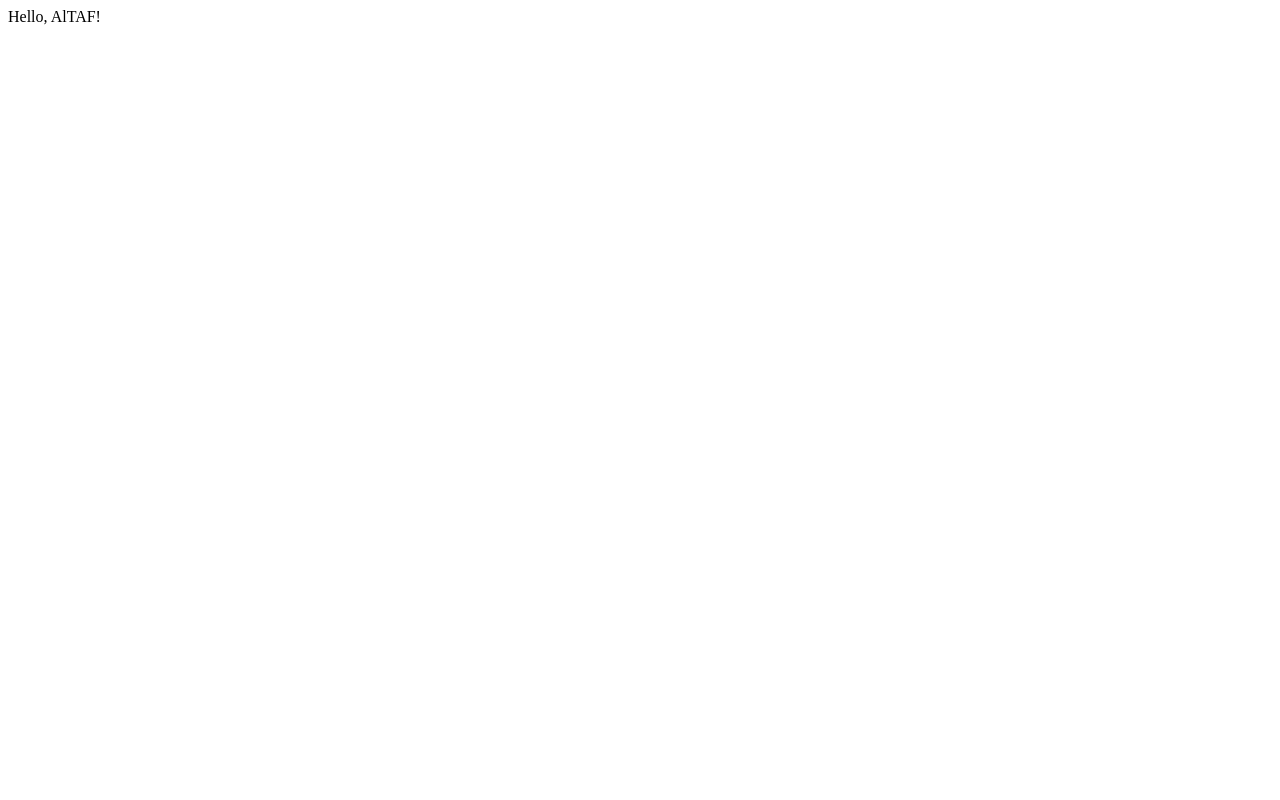
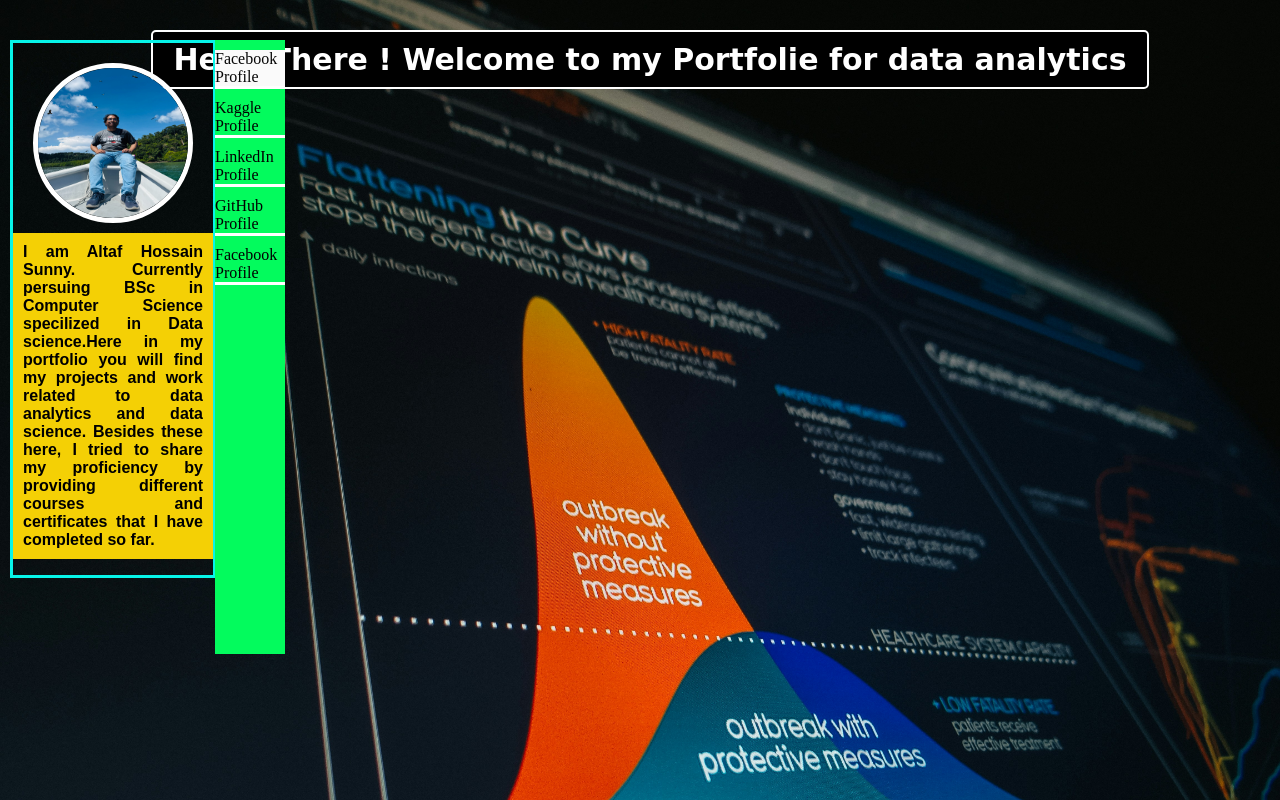
Before and after one commit to altafhossainsunny/Learning-Flask-, a Flask app: page / in a window 1280 px wide. Before the commit the page is almost empty. Run offline with Flask 3, Linux system fonts and the light colour scheme.

Commit message:
developing fromend of the home page of the software

```diff
--- a/Templates/home.html
+++ b/Templates/home.html
@@ -1,10 +1,31 @@
 <!DOCTYPE html>
 <html>
   <head>
-    <title> ALtaf Career</title>
-
+    <link rel="stylesheet" href="{{ url_for('static', filename='home.css') }}">
+</head>
+    <title>Career of Altaf hossin </title>
   </head>
     <body>
-    </bondy>
-
+      <div class="header-box">
+      <h1> Hello There ! Welcome to my Portfolie for data analytics </h1>
+      </div>
+      <div class="info">
+        <img class=profile_pic src="{{ url_for('static', filename='profile.jpg') }}" class="profile_pic" alt="Profile Picture">
+        <p class="description">I am Altaf Hossain Sunny.
+          Currently persuing BSc in Computer Science specilized in Data science.Here in my portfolio
+          you will find my projects and work related to data analytics and data science. Besides these here,
+          I tried to share my proficiency by providing
+          different courses and certificates that I have completed so far.
+        </p>
+      </div>
+      <div class="links">
+        <ul>
+          <li><a class="active" href="https://www.coursera.org/user/altafhsn" target="_blank">Facebook Profile</a></li>
+          <li><a href="https://www.kaggle.com/altafhsn" target="_blank">Kaggle Profile</a></li>
+          <li><a href="https://www.linkedin.com/in/altaf-hossain-sunny-9b0b25210/" target="_blank">LinkedIn Profile</a></li>
+          <li><a href="https://github.com/altafhsn" target="_blank">GitHub Profile</a></li>
+          <li><a href="https://www.coursera.org/user/altafhsn" target="_blank">Facebook Profile</a></li>
+        </ul>
+      </div>
+    </body>
 </html>
--- a/app.py
+++ b/app.py
@@ -1,7 +1,7 @@
-from flask import Flask
+from flask import Flask, render_template
 app = Flask(__name__)
 @app.route("/")
 def hello():
-  return "Hello, AlTAF!"
+  return render_template("home.html")
 if __name__ == "__main__":
   app.run('0.0.0.0',debug=True)
--- /dev/null
+++ b/static/home.css
@@ -0,0 +1,92 @@
+body{
+  background-image:url(background.jpg);
+  background-size: cover;
+  background-repeat: no-repeat;
+  background-attachment: fixed;
+}
+.header-box {
+  display: flex;
+  justify-content: center;
+  margin-top: 10px;
+  margin-left: 20px;
+}
+
+h1 {
+  color: white;
+  font-family: 'Qwitcher Grypen', cursive;
+  font-size: 30px;
+  background-color: black;
+  border: double 2px white;
+  border-radius: 5px;
+  padding: 10px 20px;
+  text-align: center;
+}
+.info{
+  position:fixed;
+  display: block;
+  left:0px;
+  top:0px;
+  width: 200px;
+  border-style: solid;
+  border-color: rgb(7, 245, 233);
+  margin-top: 40px;
+  margin-left: 10px;
+  max-height: calc(100vh - 40px);
+  overflow-y: auto;
+  direction: ltr;
+}
+.profile_pic {
+  width: 150px;
+  height: 150px;
+  border-radius: 50%;
+  margin: 20px auto 0 auto; /* centers horizontally */
+  border: 5px solid white;
+  display: block; /* ensures it stacks above the paragraph */
+}
+
+.description {
+  display: block;
+  color: black;
+  font-family: "Arial", sans-serif;
+  background-color: rgb(244, 208, 5);
+  font-weight: bold;
+  margin-top: 10px;
+  padding: 10px;
+  text-align: justify;
+}
+
+ul {
+  list-style-type: none;
+  /* margin-left:205px ; <-- REMOVE this */
+  margin-top: 0px; /* Keep this, but we'll use 'top' for positioning */
+  width: 70px;
+  background-color: #03fb5d;
+  position: fixed;
+  overflow: auto;
+  /* ADD these for fixed positioning */
+  top: 40px;
+  left: 215px;
+  margin: 0; /* Ensures all default margins are gone */
+  height: 76.7%;
+  padding: 0;
+}
+
+li a {
+  display: inline-block;
+  color: black;
+  margin-left: 0px;
+  margin-top: 10px;
+  border-bottom: solid;
+  border-color: white;
+  text-decoration: none;
+}
+
+li a.active {
+  background-color: #fafafa;
+  color: rgb(6, 6, 6);
+}
+
+li a:hover:not(.active) {
+  background-color: #555555;
+  color: rgba(52, 173, 54, 0.619);
+}
```
Also changed, not shown: static/background.jpg (added), static/profile.jpg (added).
